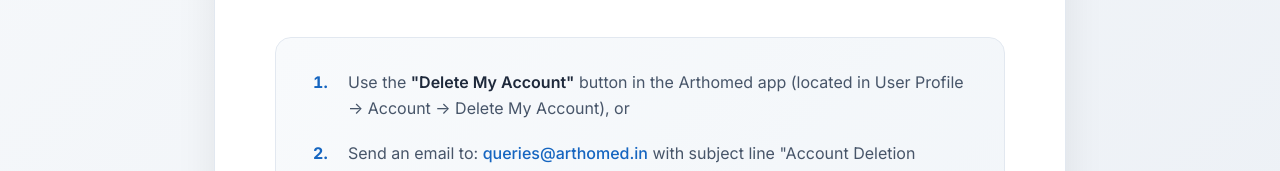
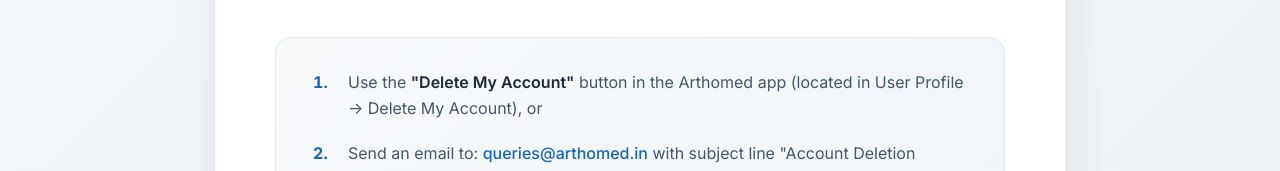
Before and after one commit to SanketsMane/Arthomed-Static, a React (Create React App) app: page /account-deletion in a window 1280 px wide. Shown: the part 622-793 px from the top of the page. Built offline with nearby package versions, Linux system fonts and the light colour scheme.

Commit message:
Update AccountDeletion.jsx

```diff
--- a/src/components/AccountDeletion.jsx
+++ b/src/components/AccountDeletion.jsx
@@ -429,7 +429,7 @@
             <SectionHeading>How to Request Account Deletion</SectionHeading>
             <ProcessSteps>
               <StepsList>
-                <li>Use the <strong>"Delete My Account"</strong> button in the Arthomed app (located in User Profile → Account → Delete My Account), or</li>
+                <li>Use the <strong>"Delete My Account"</strong> button in the Arthomed app (located in User Profile → Delete My Account), or</li>
                 <li>Send an email to: <ContactLink href="mailto:queries@arthomed.in">queries@arthomed.in</ContactLink> with subject line "Account Deletion Request"</li>
                 <li>Include your <strong>registered mobile number</strong> or <strong>email address</strong> used for login verification</li>
                 <li>Clearly state: <strong>"I request permanent deletion of my account and all associated data"</strong></li>
```
